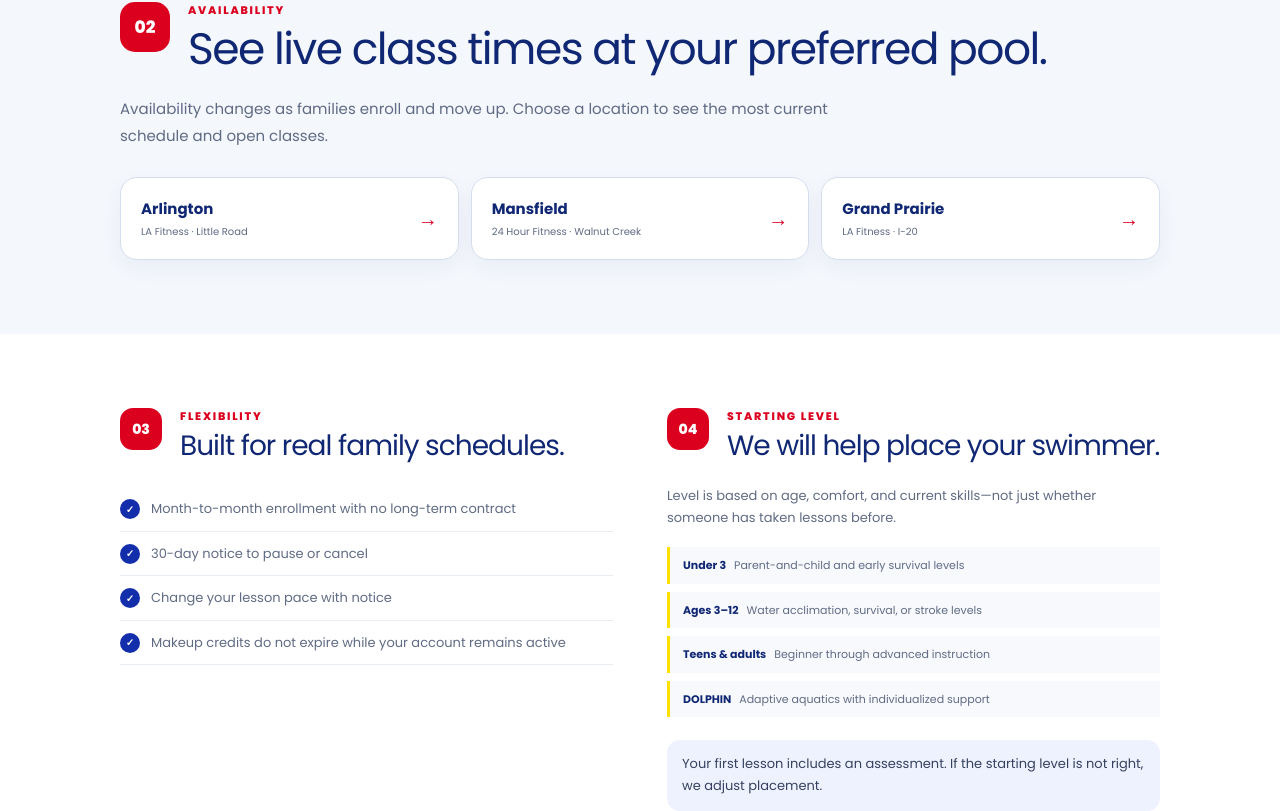
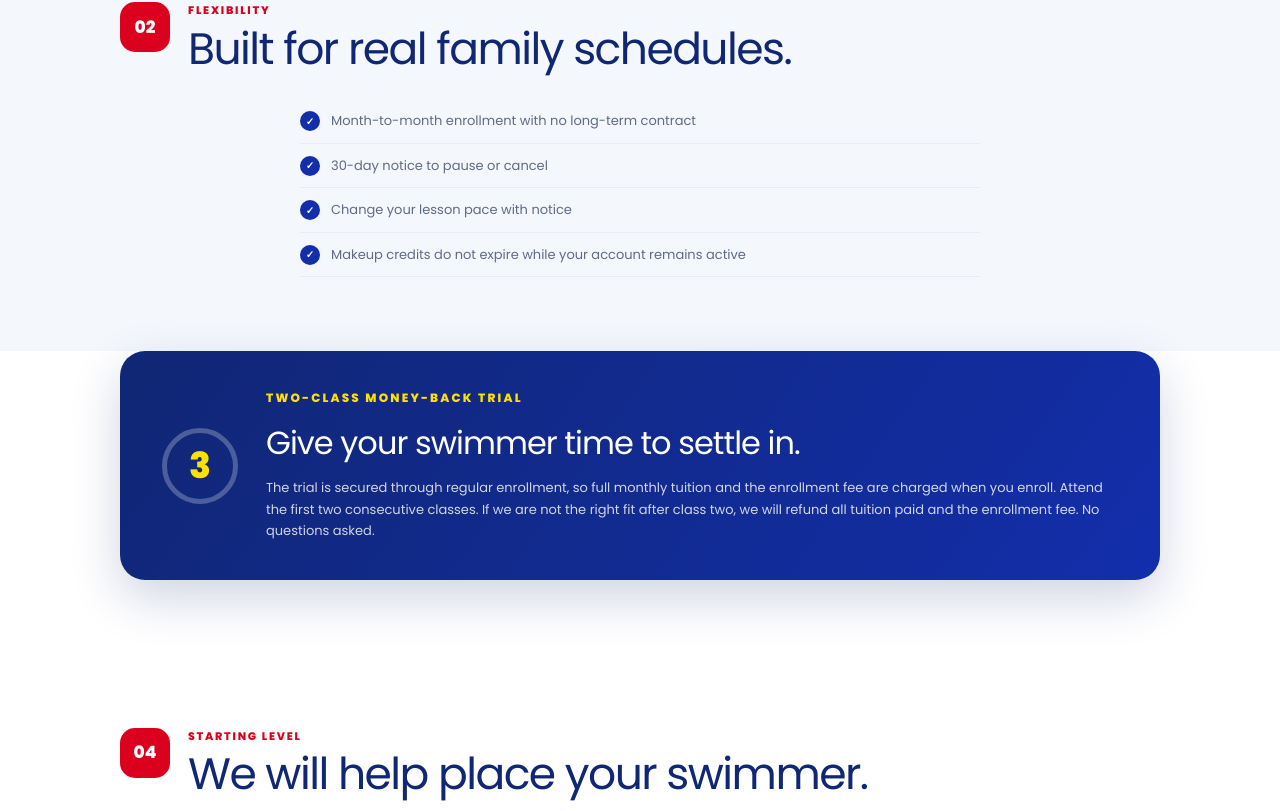
Before and after one commit to rootedinresearch/12-questions-every-parent-should-ask-chat-gpt-site, a Next.js app: page /answers in a window 1280 px wide. Shown: the part 1530-2341 px from the top of the page. Built offline with nearby package versions, Linux system fonts and the light colour scheme.

Commit message:
Update logo to png, reorder answers sections, adjust pricing categories, add PDF guide request form

```diff
--- a/app/answers/page.tsx
+++ b/app/answers/page.tsx
@@ -23,7 +23,7 @@ export default function AnswersPage() {
   return (
     <main className="answers-shell">
       <header className="answers-header">
-        <Link href="/" className="answers-brand" aria-label="British Swim School parent guide"><img src="/bss-logo.jpg" alt="British Swim School — Every Age. Every Stage." /></Link>
+        <Link href="/" className="answers-brand" aria-label="British Swim School parent guide"><img src="/bss-logo.png" alt="British Swim School — Every Age. Every Stage." /></Link>
         <a className="header-call" href="tel:+18179735455">817-973-5455</a>
       </header>
 
@@ -32,7 +32,7 @@ export default function AnswersPage() {
         <h1>Still thinking about swim lessons?</h1>
         <p>Here are the answers families ask us for most—pricing, available class times, flexibility, starting level, and how our two-class trial works.</p>
         <nav className="topic-nav" aria-label="Jump to a topic">
-          <a href="#pricing">Pricing</a><a href="#availability">Availability</a><a href="#flexibility">Flexibility</a><a href="#starting-level">Starting level</a><a href="#trial">Trial classes</a><Link href="/hold">Find my class time</Link><a href="#enroll">Enroll now</a>
+          <a href="#pricing">Pricing</a><a href="#flexibility">Flexibility</a><a href="#trial">Trial classes</a><a href="#starting-level">Starting level</a><a href="#availability">Availability</a><Link href="/hold">Find my class time</Link><a href="#enroll">Enroll now</a>
         </nav>
       </section>
 
@@ -66,26 +66,24 @@ export default function AnswersPage() {
         </div>
       </section>
 
-      <section className="answer-section alt-section" id="availability">
-        <div className="section-heading"><span>02</span><div><p>Availability</p><h2>See live class times at your preferred pool.</h2></div></div>
-        <p className="section-intro">Availability changes as families enroll and move up. Choose a location to see the most current schedule and open classes.</p>
-        <div className="answers-location-grid">
-          {locations.map((location) => <a href={location.href} target="_blank" rel="noreferrer" key={location.name}><span><strong>{location.name}</strong><small>{location.detail}</small></span><b aria-hidden="true">→</b></a>)}
-        </div>
+      <section className="answer-section alt-section" id="flexibility">
+        <div className="section-heading"><span>02</span><div><p>Flexibility</p><h2>Built for real family schedules.</h2></div></div>
+        <ul className="check-list" style={{ maxWidth: '680px', margin: '25px auto 0' }}>
+          <li>Month-to-month enrollment with no long-term contract</li>
+          <li>30-day notice to pause or cancel</li>
+          <li>Change your lesson pace with notice</li>
+          <li>Makeup credits do not expire while your account remains active</li>
+        </ul>
       </section>
 
-      <section className="answer-section split-section">
-        <article id="flexibility">
-          <div className="section-heading compact"><span>03</span><div><p>Flexibility</p><h2>Built for real family schedules.</h2></div></div>
-          <ul className="check-list">
-            <li>Month-to-month enrollment with no long-term contract</li>
-            <li>30-day notice to pause or cancel</li>
-            <li>Change your lesson pace with notice</li>
-            <li>Makeup credits do not expire while your account remains active</li>
-          </ul>
-        </article>
-        <article id="starting-level">
-          <div className="section-heading compact"><span>04</span><div><p>Starting level</p><h2>We will help place your swimmer.</h2></div></div>
+      <section className="trial-section" id="trial">
+        <div className="trial-badge">3</div>
+        <div><p className="answers-kicker">Two-class money-back trial</p><h2>Give your swimmer time to settle in.</h2><p>The trial is secured through regular enrollment, so full monthly tuition and the enrollment fee are charged when you enroll. Attend the first two consecutive classes. If we are not the right fit after class two, we will refund all tuition paid and the enrollment fee. No questions asked.</p></div>
+      </section>
+
+      <section className="answer-section" id="starting-level">
+        <div className="section-heading"><span>04</span><div><p>Starting level</p><h2>We will help place your swimmer.</h2></div></div>
+        <div style={{ maxWidth: '680px', margin: '25px auto 0' }}>
           <p>Level is based on age, comfort, and current skills—not just whether someone has taken lessons before.</p>
           <div className="level-list">
             <span><strong>Under 3</strong> Parent-and-child and early survival levels</span>
@@ -93,13 +91,16 @@ export default function AnswersPage() {
             <span><strong>Teens & adults</strong> Beginner through advanced instruction</span>
             <span><strong>DOLPHIN</strong> Adaptive aquatics with individualized support</span>
           </div>
-          <p className="assessment-note">Your first lesson includes an assessment. If the starting level is not right, we adjust placement.</p>
-        </article>
+          <p className="assessment-note" style={{ marginTop: '18px' }}>Your first lesson includes an assessment. If the starting level is not right, we adjust placement.</p>
+        </div>
       </section>
 
-      <section className="trial-section" id="trial">
-        <div className="trial-badge">2</div>
-        <div><p className="answers-kicker">Two-class money-back trial</p><h2>Give your swimmer time to settle in.</h2><p>The trial is secured through regular enrollment, so full monthly tuition and the enrollment fee are charged when you enroll. Attend the first two consecutive classes. If we are not the right fit after class two, we will refund all tuition paid and the enrollment fee. No questions asked.</p></div>
+      <section className="answer-section alt-section" id="availability">
+        <div className="section-heading"><span>05</span><div><p>Availability</p><h2>See live class times at your preferred pool.</h2></div></div>
+        <p className="section-intro">Availability changes as families enroll and move up. Choose a location to see the most current schedule and open classes.</p>
+        <div className="answers-location-grid">
+          {locations.map((location) => <a href={location.href} target="_blank" rel="noreferrer" key={location.name}><span><strong>{location.name}</strong><small>{location.detail}</small></span><b aria-hidden="true">→</b></a>)}
+        </div>
       </section>
 
       <section className="hold-callout">
--- a/app/globals.css
+++ b/app/globals.css
@@ -572,3 +572,91 @@ button:focus-visible,a:focus-visible { outline:3px solid var(--yellow); outline-
   .handoff-actions button,
   .handoff-actions a { width: 100%; text-align: center; }
 }
+
+/* PDF Request Box Styles */
+.pdf-request-box {
+  margin: 22px auto 0;
+  padding: 24px;
+  border: 1px solid var(--line);
+  border-radius: 20px;
+  background: var(--paper);
+  text-align: center;
+  width: min(680px, 100%);
+  box-shadow: 0 4px 12px rgba(16,39,116,0.04);
+}
+.pdf-request-box h3 {
+  margin: 0 0 8px;
+  color: var(--navy);
+  font-size: 15px;
+  font-weight: 700;
+}
+.pdf-form {
+  display: flex;
+  gap: 12px;
+  margin-top: 14px;
+}
+.pdf-form input {
+  flex: 1;
+  height: 44px;
+  padding: 0 16px;
+  border: 1px solid #cfd7e6;
+  border-radius: 12px;
+  font-size: 13px;
+  outline: none;
+  background: #fff;
+  color: var(--ink);
+  transition: border-color 0.2s ease;
+}
+.pdf-form input:focus {
+  border-color: var(--blue);
+  box-shadow: 0 0 0 3px rgba(19,46,171,.1);
+}
+.pdf-form button {
+  height: 44px;
+  padding: 0 24px;
+  border: 0;
+  border-radius: 12px;
+  background: var(--blue);
+  color: #fff;
+  font-size: 13px;
+  font-weight: 800;
+  cursor: pointer;
+  transition: background 0.2s ease, transform 0.1s ease;
+  box-shadow: 0 4px 10px rgba(19,46,171,0.2);
+}
+.pdf-form button:hover {
+  background: var(--navy);
+}
+.pdf-form button:active {
+  transform: translateY(1px);
+}
+.pdf-success-box {
+  margin: 22px auto 0;
+  padding: 20px;
+  border-radius: 20px;
+  background: #edfbf2;
+  color: #1e4620;
+  text-align: center;
+  width: min(680px, 100%);
+  border: 1px solid #c2e7cc;
+}
+.pdf-success-box strong {
+  display: block;
+  font-size: 14px;
+  margin-bottom: 4px;
+}
+.pdf-success-box p {
+  margin: 0;
+  font-size: 12px;
+  color: #3b603d;
+}
+
+@media (max-width: 680px) {
+  .pdf-form {
+    flex-direction: column;
+    gap: 8px;
+  }
+  .pdf-form button {
+    width: 100%;
+  }
+}
--- a/app/hold/page.tsx
+++ b/app/hold/page.tsx
@@ -11,7 +11,7 @@ export default function HoldPage() {
   return (
     <main className="hold-shell">
       <header className="answers-header">
-        <Link href="/" className="answers-brand" aria-label="British Swim School parent guide"><img src="/bss-logo.jpg" alt="British Swim School — Every Age. Every Stage." /></Link>
+        <Link href="/" className="answers-brand" aria-label="British Swim School parent guide"><img src="/bss-logo.png" alt="British Swim School — Every Age. Every Stage." /></Link>
         <a className="header-call" href="tel:+18179735455">817-973-5455</a>
       </header>
       <section className="hold-hero">
--- a/app/page.tsx
+++ b/app/page.tsx
@@ -21,18 +21,51 @@ const questions: Question[] = [
   { category: "Family life & flexibility", question: "How many locations are there, and can I switch if life changes?", why: "A new job, school schedule, or move across town can change what works. Nearby options make it easier to stay consistent.", answer: "Our locally owned school offers three convenient pools across Arlington, Mansfield, and Grand Prairie." },
 ];
 
-const locations = [
-  { name: "Arlington", detail: "LA Fitness · Little Road", href: "https://britishswimschool.com/arlington-south-grand-prairie/location/arlington-la-fitness-little-road/" },
-  { name: "Mansfield", detail: "24 Hour Fitness · Walnut Creek", href: "https://britishswimschool.com/arlington-south-grand-prairie/location/mansfield-24-hour-fitness/" },
-  { name: "Grand Prairie", detail: "LA Fitness · I-20", href: "https://britishswimschool.com/arlington-south-grand-prairie/location/grand-prairie-la-fitness/" },
-];
+
 
 const totalSlides = questions.length + 2;
+
+const LEAD_ENDPOINT = "https://script.google.com/macros/s/AKfycbyUCakByl8j40MxtKBkAqR5VT9zUbvE0-WK7Jltd47RN_MO9cIEipEXTWpW5fLQ2wqk3Q/exec";
 
 export default function Home() {
   const [slide, setSlide] = useState(0);
   const [answerRevealed, setAnswerRevealed] = useState(false);
+  const [pdfEmail, setPdfEmail] = useState("");
+  const [pdfSent, setPdfSent] = useState(false);
+  const [pdfLoading, setPdfLoading] = useState(false);
   const touchStart = useRef<number | null>(null);
+
+  const handlePdfSubmit = async (e: React.FormEvent) => {
+    e.preventDefault();
+    if (!pdfEmail) return;
+    setPdfLoading(true);
+    const payload = JSON.stringify({
+      submittedAt: new Date().toISOString(),
+      message: `Requested 12 Questions PDF Guide for: ${pdfEmail}`,
+      family: {
+        firstName: "PDF Request",
+        lastName: "",
+        email: pdfEmail,
+        phone: "",
+        smsConsent: false
+      },
+      referral: {
+        source: "12 Questions Site",
+        friendName: "",
+        other: ""
+      },
+      swimmers: []
+    });
+    try {
+      const blob = new Blob([payload], { type: "text/plain;charset=utf-8" });
+      navigator.sendBeacon(LEAD_ENDPOINT, blob);
+    } catch {
+      fetch(LEAD_ENDPOINT, { method: "POST", mode: "no-cors", keepalive: true, headers: { "content-type": "text/plain;charset=utf-8" }, body: payload }).catch(() => {});
+    }
+    setPdfSent(true);
+    setPdfLoading(false);
+    window.location.href = `mailto:goswimarlsgpra@britishswimschool.com?subject=12-Questions%20PDF%20Request&body=Please%20send%20a%20PDF%20copy%20of%20the%2012-Questions%20Guide%20to%3A%20${encodeURIComponent(pdfEmail)}`;
+  };
   const isIntro = slide === 0;
   const isFinish = slide === totalSlides - 1;
   const currentQuestion = !isIntro && !isFinish ? questions[slide - 1] : null;
@@ -56,7 +89,7 @@ export default function Home() {
     <main className="site-shell">
       <div className="water-lines" aria-hidden="true" />
       <header className="topbar">
-        <button className="brand" onClick={() => go(0)} aria-label="Return to the beginning"><img src="/bss-logo.jpg" alt="British Swim School — Every Age. Every Stage." /></button>
+        <button className="brand" onClick={() => go(0)} aria-label="Return to the beginning"><img src="/bss-logo.png" alt="British Swim School — Every Age. Every Stage." /></button>
         <div className="counter" aria-live="polite">{isIntro ? "Parent guide" : isFinish ? "Your next step" : `Question ${slide} of 12`}</div>
       </header>
 
@@ -103,11 +136,32 @@ export default function Home() {
           {isFinish && <>
             <div className="finish-mark" aria-hidden="true">✓</div>
             <div className="eyebrow">You know what to ask</div>
-            <h2>Now find the class that fits your family.</h2>
-            <p className="finish-copy">View live class times and availability at your preferred pool. Not sure where to begin? Text or email us—Greg, Melissa, or a member of our local team will help.</p>
-            <div className="location-list">
-              {locations.map((location) => <a href={location.href} target="_blank" rel="noreferrer" className="location-link" key={location.name}><span><strong>{location.name}</strong><small>{location.detail}</small></span><span aria-hidden="true">→</span></a>)}
+            <h2>Select your pricing, location, and class times.</h2>
+            <p className="finish-copy">Compare our plans, view available schedules, or request your parent guide PDF below. You can also text or email us anytime.</p>
+            <div className="location-list select-flow-list">
+              <Link href="/answers" className="location-link">
+                <span><strong>Pricing &amp; Locations</strong><small>View our plans, prices, and indoor pools</small></span>
+                <span aria-hidden="true">→</span>
+              </Link>
+              <Link href="/hold" className="location-link">
+                <span><strong>Find My Class Time</strong><small>Use our starting level estimator</small></span>
+                <span aria-hidden="true">→</span>
+              </Link>
             </div>
+            {pdfSent ? (
+              <div className="pdf-success-box">
+                <strong>✓ Request Sent!</strong>
+                <p>Opening your mail app to request the PDF to: {pdfEmail}</p>
+              </div>
+            ) : (
+              <div className="pdf-request-box">
+                <h3>Want a PDF copy of this guide?</h3>
+                <form onSubmit={handlePdfSubmit} className="pdf-form">
+                  <input type="email" placeholder="Enter your email address" required value={pdfEmail} onChange={(e) => setPdfEmail(e.target.value)} disabled={pdfLoading} />
+                  <button type="submit" disabled={pdfLoading}>{pdfLoading ? "Sending..." : "Email Me the PDF"}</button>
+                </form>
+              </div>
+            )}
             <div className="contact-row">
               <a className="contact-button text-button" href="sms:+18179735455?body=Hi%20British%20Swim%20School!%20I%20just%20reviewed%20the%2012%20questions%20guide%20and%20would%20like%20help%20finding%20the%20right%20class.">Text us</a>
               <a className="contact-button email-button" href="mailto:goswimarlsgpra@britishswimschool.com?subject=Help%20finding%20the%20right%20swim%20class&body=Hi%20British%20Swim%20School%2C%0A%0AI%20reviewed%20the%2012%20questions%20guide%20and%20would%20like%20help%20finding%20the%20right%20class.">Email us</a>
```
Also changed, not shown: public/bss-logo.png (added).
